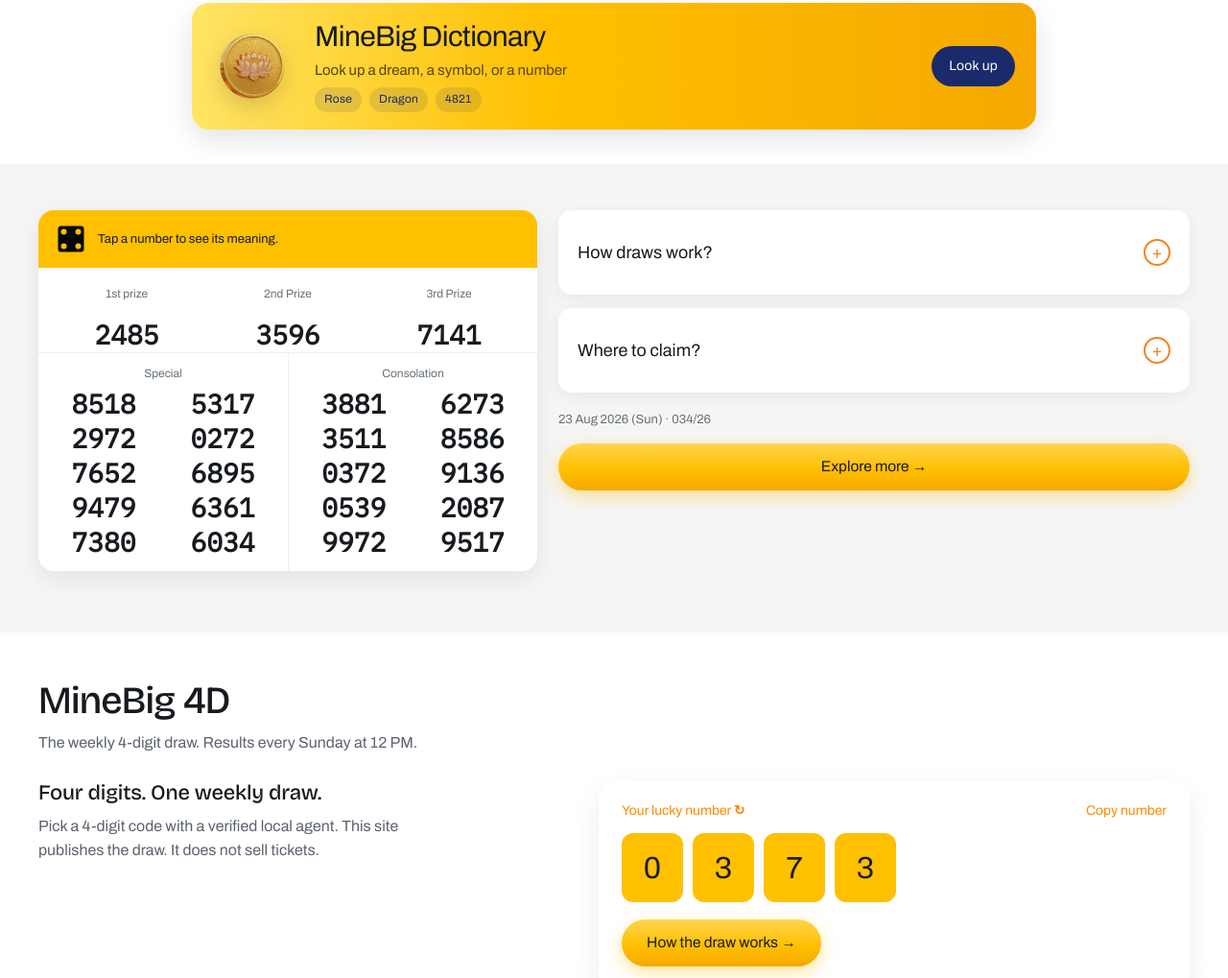
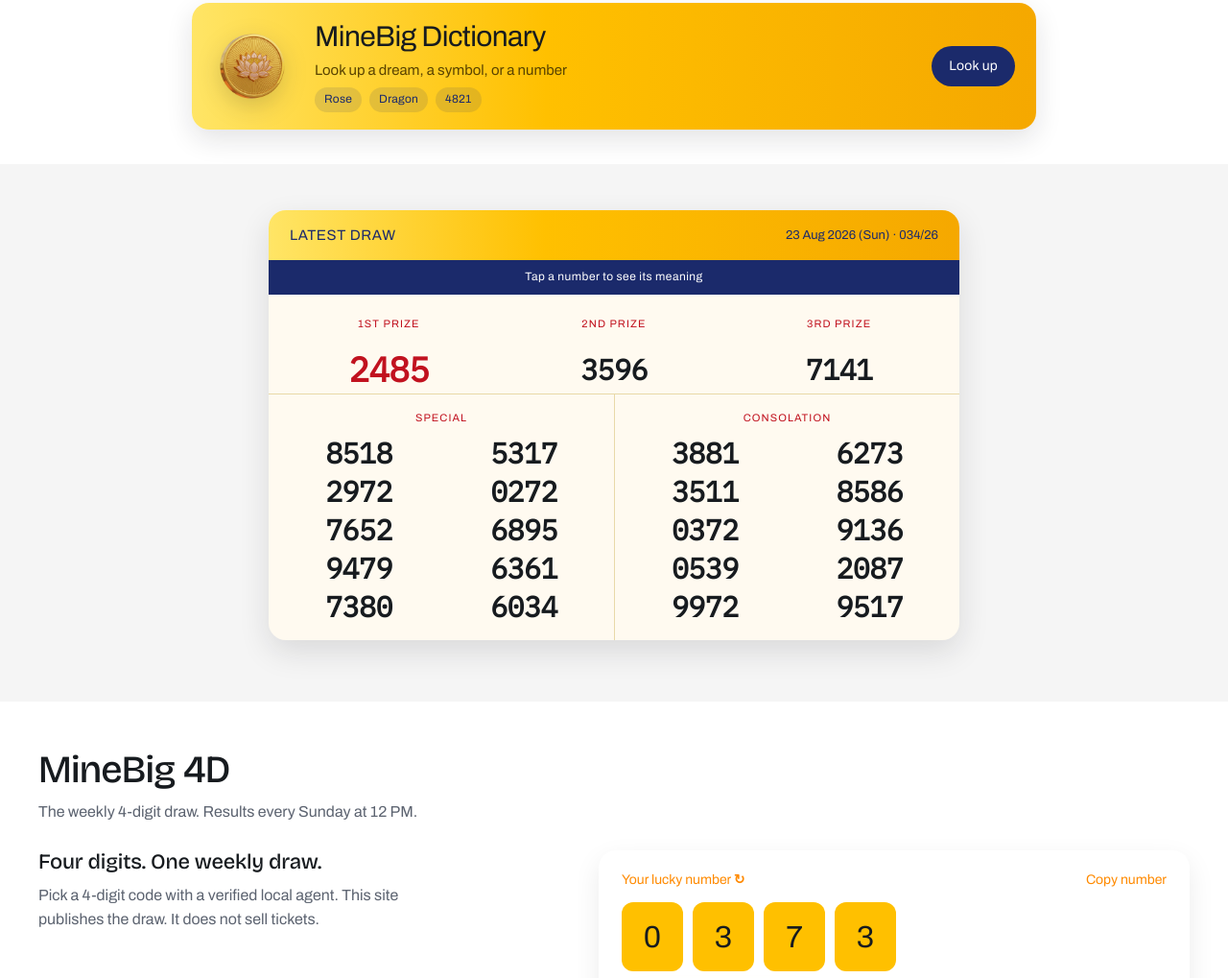
Before and after one commit to saksham-45/minebig, a website: page index.html in a window 1280 px wide. Shown: the part 695-1714 px from the top of the page at 96% size. Drawn offline with nearby package versions, Linux system fonts and the light colour scheme.

Commit message:
Center the latest-draw table and drop the side cards.
Remove How draws work, Where to claim, and Explore more from the results row, and restyle the ticket to match the gold and navy homepage.

```diff
--- a/css/style.css
+++ b/css/style.css
@@ -3809,102 +3809,109 @@
 .mg-sub { margin: 0 0 28px; color: #5c6370; font-size: 16px; }
 
 .results-row {
-  display: grid;
-  grid-template-columns: minmax(0, 520px) minmax(220px, 1fr);
-  gap: 22px;
-  align-items: start;
+  display: flex;
+  justify-content: center;
+}
+.results-row #home-latest-d4 {
+  width: min(720px, 100%);
+  max-width: 720px;
+  margin: 0 auto;
 }
 .mg-ticket {
-  background: #fff;
-  border-radius: 16px;
+  width: min(720px, 100%);
+  background: #fffaf0;
+  border-radius: 18px;
   overflow: hidden;
-  box-shadow: 0 8px 24px rgba(23,27,31,0.08);
+  box-shadow: 0 12px 32px rgba(23,27,31,0.12);
 }
 .mg-ticket__head {
   display: flex;
   align-items: center;
-  gap: 10px;
-  background: #ffc000;
-  padding: 12px 16px;
+  justify-content: space-between;
+  gap: 12px;
+  background: linear-gradient(90deg, #ffe566, #ffc000 40%, #f5a800);
+  padding: 14px 22px;
+  color: #1b2a6b;
+}
+.mg-ticket__kicker {
+  font-size: 15px;
+  font-weight: 900;
+  letter-spacing: 0.04em;
+  text-transform: uppercase;
+}
+.mg-ticket__date {
   font-size: 13px;
-  font-weight: 600;
-  color: #171B1F;
-}
-.mg-ticket__head img { width: 36px; height: 36px; }
+  font-weight: 700;
+  white-space: nowrap;
+}
+.mg-ticket__hint {
+  margin: 0;
+  padding: 8px 22px;
+  background: #1b2a6b;
+  color: #fff;
+  font-size: 12px;
+  font-weight: 700;
+  letter-spacing: 0.04em;
+  text-align: center;
+}
 .mg-ticket__top {
   display: grid;
   grid-template-columns: 1fr 1fr 1fr;
   text-align: center;
-  padding: 18px 8px 16px;
-  border-bottom: 1px solid #eee;
+  padding: 22px 8px 20px;
+  border-bottom: 1px solid #e8d9a8;
 }
 .mg-ticket__top span {
   display: block;
-  font-size: 12px;
-  color: #66717A;
-  margin-bottom: 6px;
+  font-size: 11px;
+  font-weight: 800;
+  letter-spacing: 0.1em;
+  text-transform: uppercase;
+  color: #c1121f;
+  margin-bottom: 8px;
 }
 .mg-n {
   background: none;
   border: 0;
-  font-size: 28px;
-  font-weight: 800;
+  font-size: 30px;
+  font-weight: 900;
   color: #171B1F;
   cursor: pointer;
   font-variant-numeric: tabular-nums;
-}
+  letter-spacing: -0.02em;
+}
+.mg-ticket__top .is-1st .mg-n { font-size: 36px; color: #c1121f; }
 .mg-n:hover { color: #c1121f; }
 .mg-ticket__split {
   display: grid;
   grid-template-columns: 1fr 1fr;
 }
-.mg-ticket__split > div + div { border-left: 1px solid #eee; }
+.mg-ticket__split > div + div { border-left: 1px solid #e8d9a8; }
 .mg-ticket__split p {
   text-align: center;
-  font-size: 12px;
-  color: #66717A;
-  margin: 12px 0 4px;
+  font-size: 11px;
+  font-weight: 800;
+  letter-spacing: 0.1em;
+  text-transform: uppercase;
+  color: #c1121f;
+  margin: 16px 0 8px;
 }
 .mg-grid {
   display: grid;
   grid-template-columns: 1fr 1fr;
-  gap: 8px 12px;
+  gap: 10px 16px;
   justify-items: center;
-  padding: 4px 12px 16px;
+  padding: 4px 16px 20px;
 }
 .mg-meaning {
   margin: 0;
-  padding: 10px 16px 14px;
-  font-size: 13px;
-  color: #5c6370;
-  border-top: 1px solid #f0f0f0;
-}
-.mg-side { display: grid; gap: 14px; }
-.mg-plus {
-  display: flex;
-  justify-content: space-between;
-  align-items: center;
-  min-height: 88px;
-  padding: 18px 20px;
-  background: #fff;
-  border-radius: 14px;
-  color: #171B1F;
+  padding: 12px 22px 16px;
+  font-size: 14px;
   font-weight: 700;
-  font-size: 18px;
-  box-shadow: 0 4px 16px rgba(23,27,31,0.06);
-}
-.mg-plus b {
-  width: 28px;
-  height: 28px;
-  border-radius: 50%;
-  border: 2px solid #f58220;
-  color: #f58220;
-  display: grid;
-  place-items: center;
-  font-size: 18px;
-  line-height: 1;
-}
-.mg-date { margin: 4px 0 0; color: #66717A; font-size: 13px; }
+  color: #1b2a6b;
+  background: #fff6d4;
+  border-top: 1px solid #e8d9a8;
+}
 
 .our-game {
   display: grid;
@@ -4073,7 +4080,11 @@
   .promo-card__art { grid-area: art; width: 72px; height: 72px; }
   .promo-card__body { grid-area: body; }
   .promo-card__go { grid-area: go; width: 100%; }
-  .results-row, .our-game, .dict-banner, .happenings-grid { grid-template-columns: 1fr; }
+  .our-game, .dict-banner, .happenings-grid { grid-template-columns: 1fr; }
+  .mg-ticket__top .is-1st .mg-n { font-size: 30px; }
+  .mg-n { font-size: 24px; }
+  .mg-ticket__head { padding: 12px 16px; }
+  .mg-ticket__date { font-size: 12px; }
   .happenings-head { flex-direction: column; align-items: flex-start; }
   .lucky-digits span { width: 56px; height: 64px; font-size: 26px; }
   .dict-banner__mascot { justify-self: center; }
--- a/index.html
+++ b/index.html
@@ -195,18 +195,6 @@
   <section class="home-band" aria-label="Latest draw results">
     <div class="home-band__inner results-row">
       <article class="mg-ticket" id="home-latest-d4"></article>
-      <div class="mg-side">
-        <a class="mg-plus" href="#how-to-play">
-          <span>How draws work?</span>
-          <b>+</b>
-        </a>
-        <a class="mg-plus" href="faq.html">
-          <span>Where to claim?</span>
-          <b>+</b>
-        </a>
-        <p class="mg-date" id="home-latest-date"></p>
-        <a class="btn btn-gold" href="winning.html">Explore more →</a>
-      </div>
     </div>
   </section>
 
--- a/js/home.js
+++ b/js/home.js
@@ -27,15 +27,17 @@
   function magnumTicket(el, board) {
     if (!el || !board) return;
     const n = (num) => `<button type="button" class="mg-n mb-num" data-num="${escapeHtml(num)}">${escapeHtml(num)}</button>`;
+    const dateLabel = MINEBIG.formatDrawDate(board.date) + " · " + MINEBIG.drawCode(board.date);
     el.innerHTML = `
       <div class="mg-ticket__head">
-        <img src="img/dice-four.svg" alt="">
-        <span>Tap a number to see its meaning.</span>
+        <span class="mg-ticket__kicker">Latest draw</span>
+        <span class="mg-ticket__date">${escapeHtml(dateLabel)}</span>
       </div>
+      <p class="mg-ticket__hint">Tap a number to see its meaning</p>
       <div class="mg-ticket__top">
-        <div><span>1st prize</span>${n(board.first)}</div>
-        <div><span>2nd Prize</span>${n(board.second)}</div>
-        <div><span>3rd Prize</span>${n(board.third)}</div>
+        <div class="is-1st"><span>1st prize</span>${n(board.first)}</div>
+        <div><span>2nd prize</span>${n(board.second)}</div>
+        <div><span>3rd prize</span>${n(board.third)}</div>
       </div>
       <div class="mg-ticket__split">
         <div>
@@ -66,12 +68,7 @@
 
   function paintLatest() {
     const boards4 = MINEBIG.getBoards("d4") || [];
-    const latest4 = boards4[0];
-    const dateEl = byId("home-latest-date");
-    if (dateEl && latest4) {
-      dateEl.textContent = MINEBIG.formatDrawDate(latest4.date) + " · " + MINEBIG.drawCode(latest4.date);
-    }
-    magnumTicket(byId("home-latest-d4"), latest4);
+    magnumTicket(byId("home-latest-d4"), boards4[0]);
   }
 
   document.addEventListener("DOMContentLoaded", () => {
```
